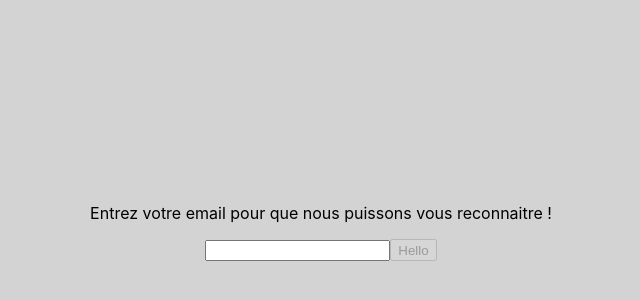
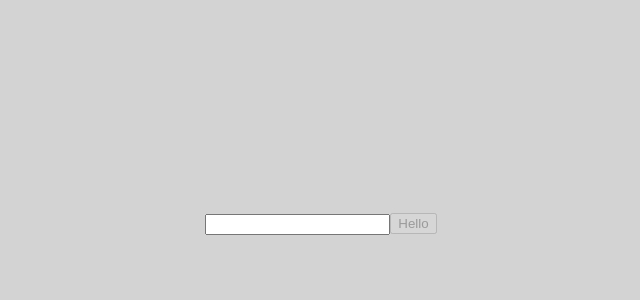
Before and after one commit to JSurquin/she_travels, a React (Create React App) app: page / in a window 1280 px wide. Shown: the part 176-476 px from the top of the page, without its empty margins (319-959 px from the left). Built offline with nearby package versions, Linux system fonts and the light colour scheme.

Commit message:
feat:(front) * other way to use react-hook-form 	* create custom form component 	* use form.scss in assets/scss

```diff
--- /dev/null
+++ b/src/assets/scss/form.scss
@@ -0,0 +1,4 @@
+.form__content {
+  display: flex;
+  align-items: flex-start;
+}
--- /dev/null
+++ b/src/components/Form/Form.jsx
@@ -0,0 +1,68 @@
+import { useForm } from 'react-hook-form';
+import { yupResolver } from '@hookform/resolvers/yup';
+import { createElement, useEffect } from 'react';
+import Button from '@components/Button/Button';
+import PropTypes from 'prop-types';
+import '@scss/form.scss';
+
+const Form = ({ children, validationSchema, onSubmit, submitMessage }) => {
+    const {
+        register,
+        handleSubmit,
+        reset,
+        getValues,
+        formState: { errors, isValid, isSubmitted },
+    } = useForm({
+        mode: 'onChange',
+        resolver: yupResolver(validationSchema),
+    });
+
+    useEffect(() => {
+        if (isSubmitted) {
+            setTimeout(() => {
+                reset({
+                    ...getValues(),
+                });
+            }, 2000);
+        }
+    }, [isSubmitted, reset, getValues]);
+
+    return (
+        <form className="form__content" onSubmit={handleSubmit(onSubmit)}>
+            {Array.isArray(children)
+                ? children.map((child) => {
+                      return createElement(child.type, {
+                          ...{
+                              ...child.props,
+                              register,
+                              key: child.props.name,
+                              errors: errors,
+                          },
+                      });
+                  })
+                : createElement(children.type, {
+                      ...{
+                          ...children.props,
+                          register,
+                          key: children.props.name,
+                          errors: errors,
+                      },
+                  })}
+            <Button type="submit" isValid={isValid} isSubmitted={isSubmitted}>
+                {submitMessage}
+            </Button>
+        </form>
+    );
+};
+
+Form.propTypes = {
+    children: PropTypes.oneOfType([
+        PropTypes.arrayOf(PropTypes.node),
+        PropTypes.node,
+    ]).isRequired,
+    validationSchema: PropTypes.object,
+    onSubmit: PropTypes.func,
+    submitMessage: PropTypes.string,
+};
+
+export default Form;
--- a/src/pages/home/Home.jsx
+++ b/src/pages/home/Home.jsx
@@ -1,65 +1,37 @@
-import { useForm } from 'react-hook-form';
-import { yupResolver } from '@hookform/resolvers/yup';
+import Form from '@components/Form/Form';
+import Input from '@components/Input/Input';
+import { loginSchema } from '@src/validation';
 import { useState } from 'react';
-import { loginSchema } from '@src/validation';
-import Button from '@components/Button/Button';
-import Input from '@components/Input/Input';
 import '@scss/home.scss';
 
 const Home = () => {
-    const [data, setData] = useState();
-    const {
-        register,
-        handleSubmit,
-        reset,
-        getValues,
-        formState: { errors, isValid, isSubmitted },
-    } = useForm({
-        mode: 'onChange',
-        resolver: yupResolver(loginSchema),
-    });
+    const [email, setEmail] = useState();
 
     const onSubmit = (data) =>
         setTimeout(() => {
-            setData(data.email);
-            reset({
-                ...getValues(),
-            });
+            setEmail(data?.email);
         }, 2000);
 
     return (
         <div className="home__content">
-            <div>
+            <Form
+                onSubmit={onSubmit}
+                validationSchema={loginSchema}
+                submitMessage="Hello"
+            >
+                <Input name="email" />
+            </Form>
+            {email && (
                 <p>
-                    Entrez votre email pour que nous puissons vous reconnaitre !
+                    Bonjour{' '}
+                    <span className="home__notice">
+                        {' '}
+                        {email.replace(/@.*$/, '')}
+                    </span>
                 </p>
-            </div>
-            <form onSubmit={handleSubmit(onSubmit)}>
-                <div className="home__form">
-                    <Input register={register} name="email" />
-                    <Button
-                        type="submit"
-                        isValid={isValid}
-                        isSubmitted={isSubmitted}
-                    >
-                        Hello
-                    </Button>
-                </div>
-                {errors.email?.message && (
-                    <span className="home__errors">
-                        {errors.email?.message}
-                    </span>
-                )}
-                {data && (
-                    <p>
-                        Welcome back{' '}
-                        <span className="home__notice">
-                            {data?.replace(/@.*$/, '')}
-                        </span>
-                    </p>
-                )}
-            </form>
+            )}
         </div>
     );
 };
+
 export default Home;
```
